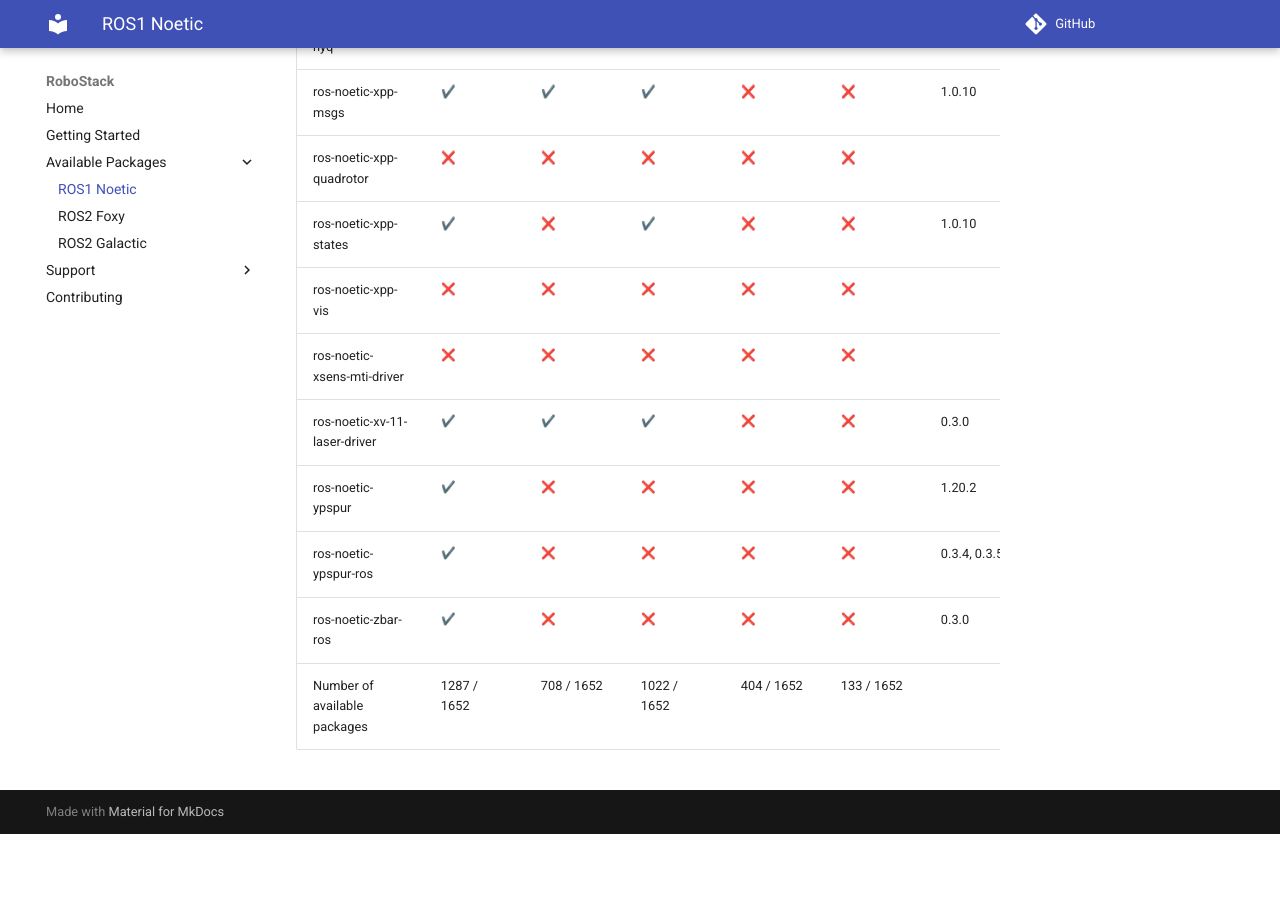
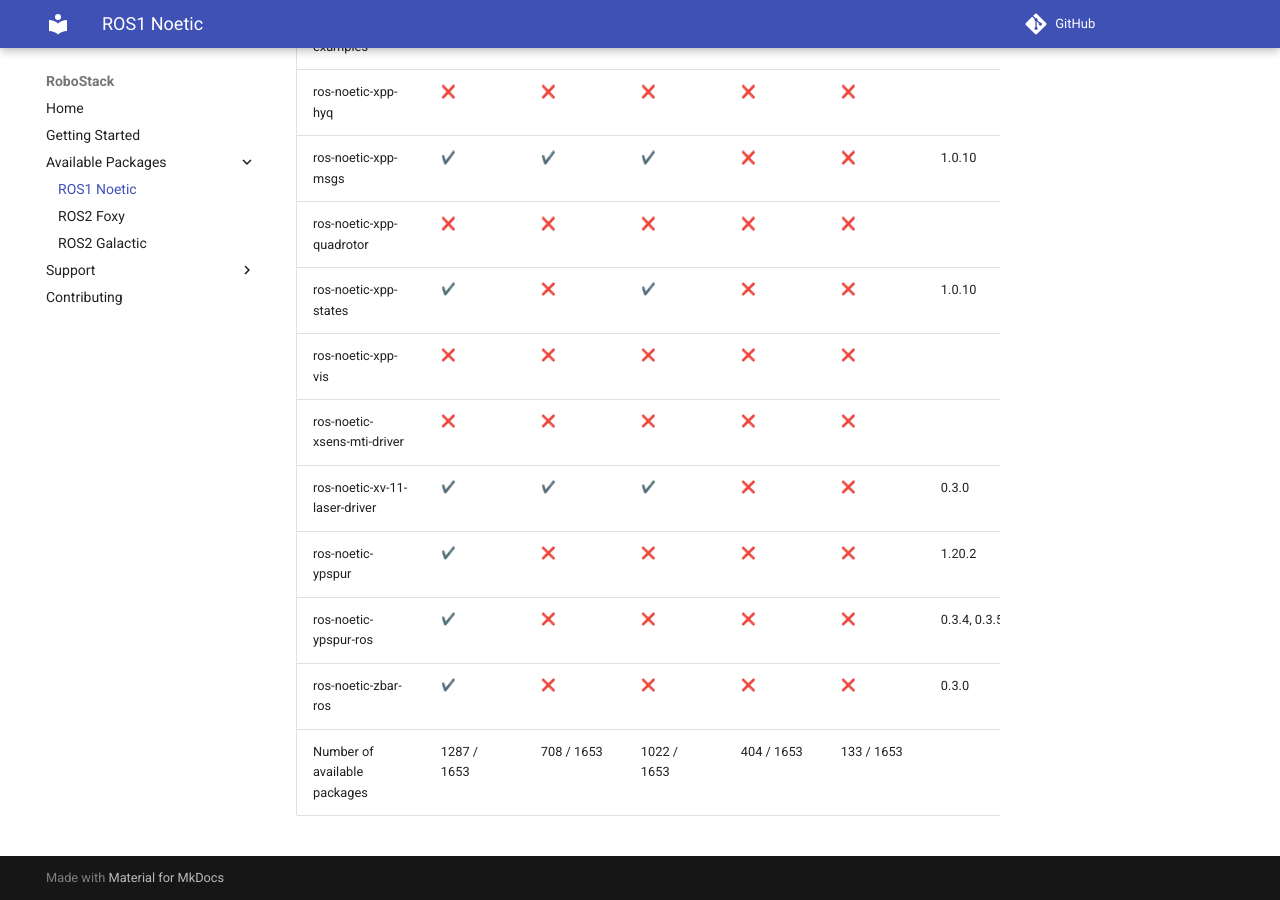
Before and after one commit to RoboStack/robostack.github.io, an MkDocs documentation site: the page built from docs/noetic.md, in a window 1280 px wide and 900 px high, scrolled down 120670 px. Built offline with MkDocs 1.6.1 and Material for MkDocs 9.7.7, drawn with Linux system fonts in a browser that asks for light colours; emoji names are drawn with the system emoji font; comment, search, counter and statistics services are not loaded; before the commit the page ends 121504 px from its top, so only the background shows below that; some of the changed text lies outside the part shown.

Commit message:
Update tables

```diff
--- a/docs/noetic.md
+++ b/docs/noetic.md
@@ -1652,4 +1653,4 @@
 | ros-noetic-ypspur | :heavy_check_mark: { data-sort='1' } | :x: { data-sort='0' } | :x: { data-sort='0' } | :x: { data-sort='0' } | :x: { data-sort='0' } | 1.20.2  |
 | ros-noetic-ypspur-ros | :heavy_check_mark: { data-sort='1' } | :x: { data-sort='0' } | :x: { data-sort='0' } | :x: { data-sort='0' } | :x: { data-sort='0' } | 0.3.4, 0.3.5  |
 | ros-noetic-zbar-ros | :heavy_check_mark: { data-sort='1' } | :x: { data-sort='0' } | :x: { data-sort='0' } | :x: { data-sort='0' } | :x: { data-sort='0' } | 0.3.0  |
-| Number of available packages |  1287 / 1652 | 708 / 1652 | 1022 / 1652 | 404 / 1652 | 133 / 1652 |
+| Number of available packages |  1287 / 1653 | 708 / 1653 | 1022 / 1653 | 404 / 1653 | 133 / 1653 |
```
Also changed, not shown: other parts of docs/noetic.md (+1 -0 lines), docs/foxy.md (+1 -1 lines), docs/galactic.md (+2 -2 lines).
